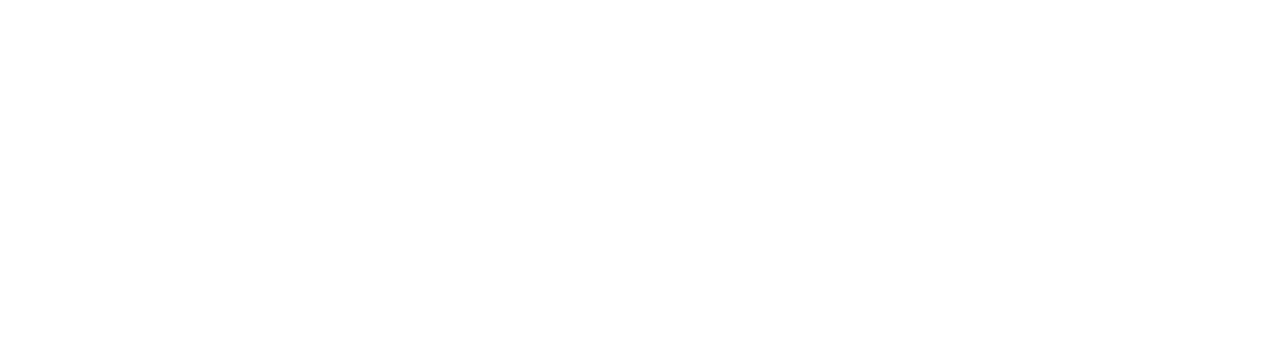
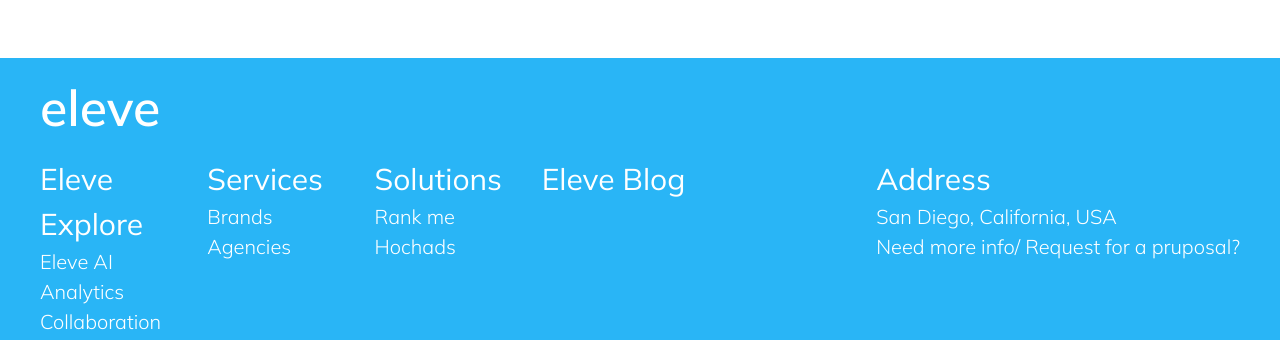
Before and after one commit to maniksharma424/eleve, a Next.js app: page / in a window 1280 px wide. Shown: the part 2457-2797 px from the top of the page. Before the commit the page ends 2515 px from the top, so only its background shows below. Built offline with nearby package versions, Linux system fonts and the light colour scheme.

Commit message:
Feature (#1)
* Header and Footer added

* footer spacing fixed

* Side Navbar added

* backdrop opacity fixed

* body scroll issue resolved

```diff
--- a/src/app/page.tsx
+++ b/src/app/page.tsx
@@ -3,6 +3,7 @@ import Section1 from "@/components/Section1";
 import Section2 from "@/components/Section2";
 import Section3 from "@/components/Section3";
 import Section4 from "@/components/Section4";
+import Footer from "@/components/Footer"
 import Image from "next/image";
 
 export default function Home() {
@@ -13,6 +14,7 @@ export default function Home() {
       <Section2 />
       <Section3 />
       <Section4 />
+      <Footer />
     </main>
   );
 }
--- a/src/components/Footer.tsx
+++ b/src/components/Footer.tsx
@@ -1,7 +1,86 @@
 import React from "react";
 
 const Footer = () => {
-  return <div>Footer</div>;
+  return (
+    <div className='footer bg-primary px-10 py-3'>
+      <div className='text-[50px] text-white font-[600]'>eleve</div>
+      <div className='lg:grid lg:grid-cols-5'>
+        <div className='mr-3 mt-3'>
+          <div className='text-[30px] text-white font-[400]'>Eleve Explore</div>
+          <div className='text-[20px] text-white font-[300]'>
+            Eleve AI Analytics
+          </div>
+          <div className='text-[20px] text-white font-[300]'>
+            Collaboration Dashboard
+          </div>
+        </div>
+
+        <div className='mr-3 mt-3'>
+          <div className='text-[30px] text-white font-[400]'>Services</div>
+          <div className='text-[20px] text-white font-[300]'>Brands</div>
+          <div className='text-[20px] text-white font-[300]'>Agencies</div>
+        </div>
+
+        <div className='mr-3 mt-3'>
+          <div className='text-[30px] text-white font-[400]'>Solutions</div>
+          <div className='text-[20px] text-white font-[300]'>Rank me</div>
+          <div className='text-[20px] text-white font-[300]'>Hochads</div>
+        </div>
+
+        <div className='mr-3 mt-3'>
+          <div className='text-[30px] text-white font-[400]'>Eleve Blog</div>
+        </div>
+
+        <div className='lg:col-end-7 mt-3'>
+          <div className='text-[30px] text-white font-[400]'>Address</div>
+          <div className='text-[20px] text-white font-[300]'>
+            San Diego, California, USA
+          </div>
+          <div className='text-[20px] text-white font-[300]'>
+            Need more info/ Request for a pruposal?
+          </div>
+        </div>
+      </div>
+
+      <div className='lg:flex justify-between mt-4 mb-3'>
+        <div className='flex mb-2 mr-3'>
+          <a href='#' target='_blank' rel='noopener' className='mr-3'>
+            <svg
+              className='h-8 w-8 text-white'
+              viewBox='0 0 48 48'
+              fill='none'
+              xmlns='http://www.w3.org/2000/svg'
+            >
+              <path
+                d='M48 24a24 24 0 1 0-27.75 23.7V30.95h-6.1V24h6.1v-5.29c0-6.01 3.58-9.34 9.07-9.34 2.62 0 5.37.47 5.37.47v5.91h-3.03c-2.98 0-3.91 1.85-3.91 3.75V24h6.66l-1.07 6.94h-5.59V47.7A24 24 0 0 0 48 24Z'
+                fill='currentColor'
+              ></path>
+            </svg>
+          </a>
+          <a href='#' target='_blank' rel='noopener'>
+            <svg
+              className='h-8 w-8 text-white'
+              viewBox='0 0 48 48'
+              fill='none'
+              xmlns='http://www.w3.org/2000/svg'
+            >
+              <path
+                d='M44.45 0H3.55A3.5 3.5 0 0 0 0 3.46v41.07A3.5 3.5 0 0 0 3.54 48h40.9A3.51 3.51 0 0 0 48 44.54V3.46A3.5 3.5 0 0 0 44.45 0Zm-30.2 40.9H7.11V18h7.12v22.9Zm-3.57-26.03a4.13 4.13 0 1 1-.02-8.26 4.13 4.13 0 0 1 .02 8.26ZM40.9 40.9H33.8V29.77c0-2.66-.05-6.08-3.7-6.08-3.7 0-4.27 2.9-4.27 5.89V40.9h-7.1V18h6.82v3.12h.1c.94-1.8 3.26-3.7 6.72-3.7 7.21 0 8.54 4.74 8.54 10.91V40.9Z'
+                fill='currentColor'
+              ></path>
+            </svg>
+          </a>
+        </div>
+
+        <div>
+          <span className='text-[20px] text-white font-[300]'>
+            Copyright © Eleve Tech Private Limited. All Rights Reserved. 2024 |
+            A MSME Registered Company
+          </span>
+        </div>
+      </div>
+    </div>
+  );
 };
 
 export default Footer;
--- a/src/components/Header.tsx
+++ b/src/components/Header.tsx
@@ -1,6 +1,7 @@
-import React from "react";
+"use client";
+import React, { useState } from "react";
+import SideNavBar from "./SideNav";
 
-const Header = () => {
 const headerLinks = [
   {
     name: "Eleve Explore",
@@ -23,46 +24,26 @@ const Header = () => {
     redirect: "/",
   },
 ];
+
+const Header = () => {
   return (
-    <div className=" w-full flex justify-between sm:px-8 px-4 sm:py-3 py-2 fixed top-0 shadow-header bg-white z-[999]">
-      <span className=" text-primary text-[35px] font-[700]">eleve</span>
-      <ul className=" sm:flex hidden justify-end items-center lg:gap-6 sm:gap-3">
+    <div className=' w-full flex justify-between sm:px-8 px-4 sm:py-3 py-2 fixed top-0 shadow-header bg-white z-[999]'>
+      <span className=' text-primary text-[35px] font-[700]'>eleve</span>
+      <ul className=' sm:flex hidden justify-end items-center lg:gap-6 sm:gap-3'>
         {headerLinks.map((link) => {
           return (
-            <li className="text-[16px] font-[300]" key={link.name}>
+            <a href={link.redirect} className='text-[16px] font-[300]' key={link.name}>
               {link.name}
-            </li>
+            </a>
           );
         })}
-        <button className=" text-white bg-primary px-3 py-1 rounded-sm  shadow-contact-button">
+        <button className=' text-white bg-primary px-3 py-1 rounded-sm  shadow-contact-button'>
           Contact us
         </button>
       </ul>
-      <button className=" block sm:hidden text-primary">
-        <Burger />
-      </button>
+      <SideNavBar />
     </div>
   );
 };
 
 export default Header;
-const Burger = () => {
-  return (
-    <svg
-      xmlns="http://www.w3.org/2000/svg"
-      width="24"
-      height="24"
-      viewBox="0 0 24 24"
-      fill="none"
-      stroke="currentColor"
-      stroke-width="2"
-      stroke-linecap="round"
-      stroke-linejoin="round"
-      className="lucide lucide-menu"
-    >
-      <line x1="4" x2="20" y1="12" y2="12" />
-      <line x1="4" x2="20" y1="6" y2="6" />
-      <line x1="4" x2="20" y1="18" y2="18" />
-    </svg>
-  );
-};
--- /dev/null
+++ b/src/components/SideNav.tsx
@@ -0,0 +1,125 @@
+"use client";
+import React, { useState, useEffect} from "react";
+
+const navLinks = [
+  {
+    name: "Eleve Explore",
+    redirect: "/",
+    sub: [
+      { name: "Eleve AI Analytics", redirect: "/" },
+      { name: "Influencer Marketing", redirect: "/" },
+      { name: "Collaboration Dashboard", redirect: "/" },
+    ],
+  },
+  {
+    name: "Solutions",
+    redirect: "/",
+    sub: [
+      { name: "Brands", redirect: "/" },
+      { name: "Agencies", redirect: "/" },
+    ],
+  },
+  {
+    name: "Rank me",
+    redirect: "/",
+  },
+  {
+    name: "Hochads",
+    redirect: "/",
+  },
+  {
+    name: "Blogs",
+    redirect: "/",
+  },
+];
+
+const SideNavBar = () => {
+    const [showNavBar, setShowNavBar] = useState(false);
+
+    const toggleNavBar = () => {
+    setShowNavBar(!showNavBar);
+  };
+
+    //   Body Scroll
+    useEffect(() => {
+        if(showNavBar){
+            // prevent scrolling
+            document.body.style.overflow = "hidden";
+        }
+        else{
+            // auto scrolling
+            document.body.style.overflow = "auto";
+        }
+    } ,
+    [showNavBar]);
+
+  return (
+    <>
+      {/* Backdrop */}
+      {showNavBar && (
+        <div
+          className='fixed inset-0 bg-black opacity-80 z-40'
+          onClick={toggleNavBar}
+        ></div>
+      )}
+
+      {/* Side Navigation Bar */}
+      <div
+        className={`fixed left-0 top-0 h-full bg-primary w-2/3 shadow-lg z-50 transform transition-transform ${
+          showNavBar ? "translate-x-0" : "-translate-x-full"
+        }`}
+      >
+        {/* Navigation Links */}
+        {navLinks.map((link) => {
+          return (
+            <ul className='py-2 text-white' key={link.name}>
+              <li className=' py-1 text-[20px] font-[400] ml-3'>
+                <a href={link.redirect}>{link.name}</a>
+              </li>
+              {link.sub &&
+                link.sub.map((subLinks) => {
+                  return (
+                    <ul key={subLinks.name}>
+                      <li className='ml-8 py-1 font-[400] text-slate-100'>
+                        <a href={subLinks.redirect}>{subLinks.name}</a>
+                      </li>
+                    </ul>
+                  );
+                })}
+            </ul>
+          );
+        })}
+      </div>
+
+      <button
+        onClick={toggleNavBar}
+        className=' block sm:hidden text-primary mt-3 '
+      >
+        <Burger />
+      </button>
+    </>
+  );
+};
+
+const Burger = () => {
+  return (
+    <svg
+      xmlns='http://www.w3.org/2000/svg'
+      width='24'
+      height='24'
+      viewBox='0 0 24 24'
+      fill='none'
+      stroke='currentColor'
+      stroke-width='2'
+      stroke-linecap='round'
+      stroke-linejoin='round'
+      className='lucide lucide-menu'
+    >
+      <line x1='4' x2='20' y1='12' y2='12' />
+      <line x1='4' x2='20' y1='6' y2='6' />
+      <line x1='4' x2='20' y1='18' y2='18' />
+    </svg>
+  );
+};
+
+export default SideNavBar;
```
Lines whose indentation alone changed are shown as unchanged.
